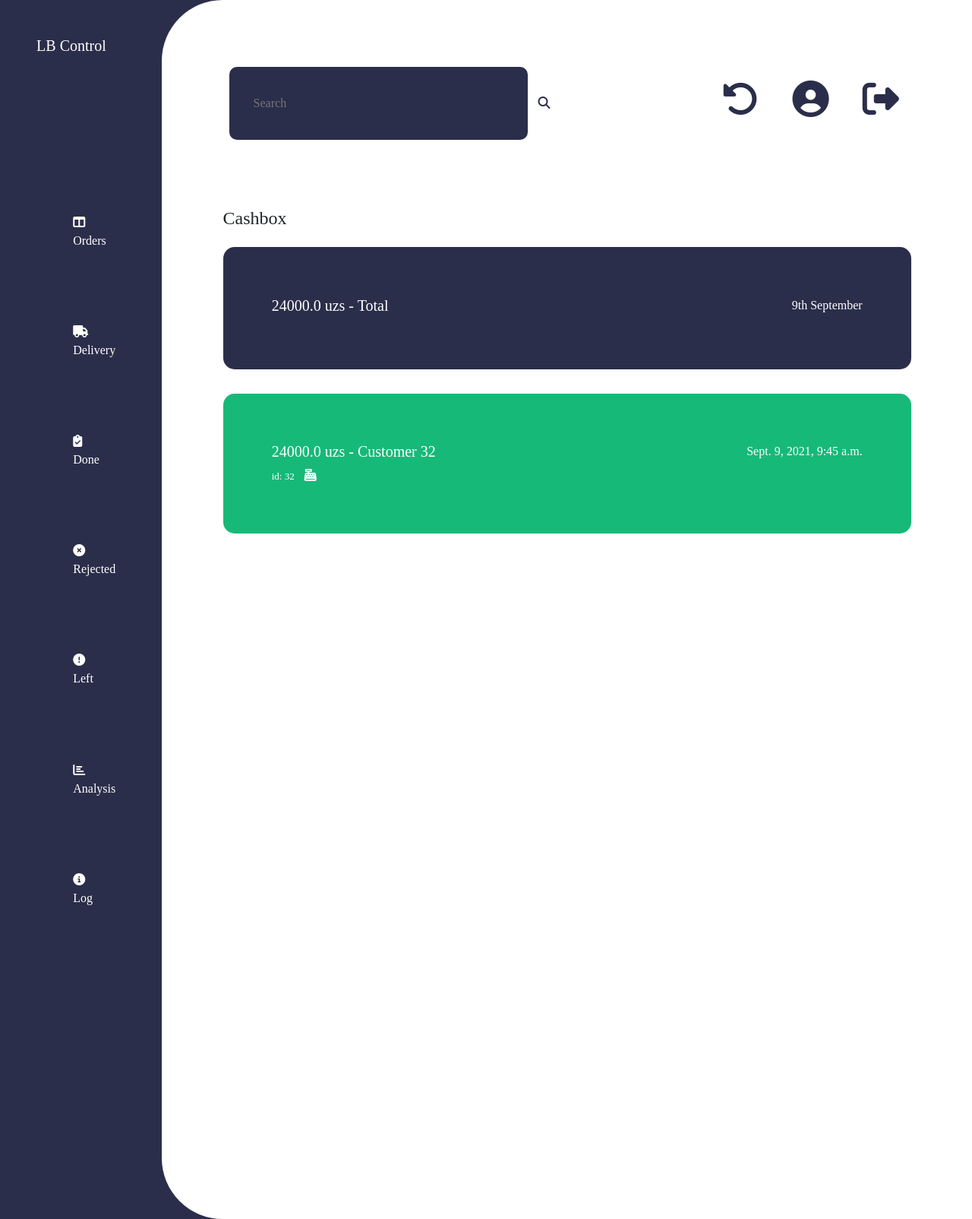
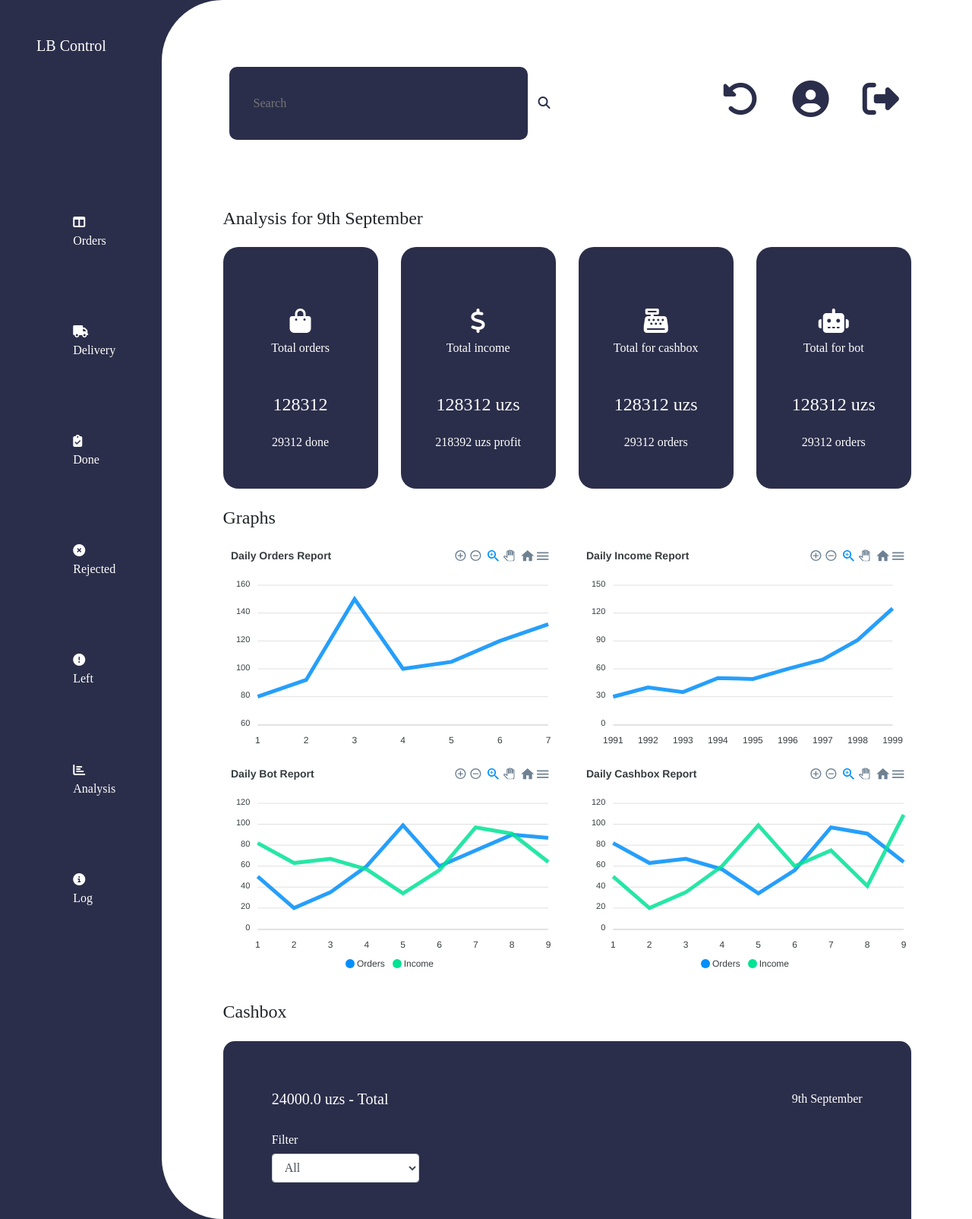
Before and after one commit to aaronspectre/lb-bot, a Django app: page /analysis in a window 1280 px wide. Shown: the whole page at 76% size. Run offline with Django 3.2, Linux system fonts and the light colour scheme; a user stored in the database is signed in; data comes from the database, SQL or seed files in the repository; both versions use the stored data as it was after the commit; some libraries are stand-ins or nearby versions; some web fonts are replaced.

Commit message:
Analysis Upgrade

```diff
--- a/web/bot/views.py
+++ b/web/bot/views.py
@@ -13,13 +13,13 @@ def index(request):
 		order = Order()
 
 		order.order = json.dumps(data['order'])
-		order.price = 92813
 		order.date = timezone.now()
 		order.customer_name = data['cname']
 		order.customer_phone = data['phone']
 		order.customer_location = json.dumps(data['location'])
 		order.customer_username = data['username']
 		order.customer_id = int(data['id'])
+		order.price = order.customer_id * 8
 		order.source = 'robot'
 		order.save()
 
--- /dev/null
+++ b/web/interface/static/filters.js
@@ -0,0 +1,136 @@
+html_cards = document.getElementsByClassName('cashbox-card')
+cards = Array()
+
+for (var i = 1; i < html_cards.length; i++) {
+	cards[i] = html_cards[i]
+}
+
+
+
+function filter_analyse(){
+	current_filter = document.getElementById('analysisfilter').value
+	if (current_filter == 'All'){
+		for (var i = 1; i < cards.length; i++) {
+			cards[i].style.display = 'block'
+		}
+		return
+	}
+
+
+	current_filter = 'cashbox-card-'+current_filter.toLowerCase()
+
+	for (var i = 1; i < cards.length; i++) {
+		cards[i].style.display = 'block'
+		disable = false
+		cards[i].classList.forEach(item => {
+			if (item == current_filter)
+				disable = false
+			else
+				disable = true
+		})
+
+		if (disable)
+			cards[i].style.display = "none"
+		else
+			continue
+	}
+}
+
+
+
+function drawGraph(){
+	daysSet = []
+	for (var i = 0; i <= 31; i++) {
+		daysSet[i] = i+1
+	}
+
+
+
+	var dailyOrdersOptions = {
+		chart: {
+			type: 'line'
+		},
+		title: {
+			text: 'Daily Orders Report',
+			align: 'left'
+		},
+		series: [{
+			name: 'Orders',
+			data: [80,92,150,100,105,120,132]
+		}],
+		xaxis: {
+			categories: daysSet
+		}
+	}
+
+	var dailyPriceOptions = {
+		chart: {
+			type: 'line'
+		},
+		title: {
+			text: 'Daily Income Report',
+			align: 'left'
+		},
+		series: [{
+			name: 'Income',
+			data: [30,40,35,50,49,60,70,91,125]
+		}],
+		xaxis: {
+			categories: [1991,1992,1993,1994,1995,1996,1997,1998,1999]
+		}
+	}
+
+	var dailyBotOptions = {
+		chart: {
+			type: 'line'
+		},
+		title: {
+			text: 'Daily Bot Report',
+			align: 'left'
+		},
+		series: [
+		{
+			name: 'Orders',
+			data: [50,20,35,60,99,60,75,90,87]
+		},
+		{
+			name: 'Income',
+			data: [82,63,67,57,34,56,97,91,64]
+		}],
+		xaxis: {
+			categories: daysSet
+		}
+	}
+
+	var dailyCashboxOptions = {
+		chart: {
+			type: 'line'
+		},
+		title: {
+			text: 'Daily Cashbox Report',
+			align: 'left'
+		},
+		series: [{
+			name: 'Orders',
+			data: [82,63,67,57,34,56,97,91,64]
+		},
+		{
+			name: 'Income',
+			data: [50,20,35,60,99,60,75,41,109]
+		}
+		],
+		xaxis: {
+			categories: daysSet
+		}
+	}
+
+	var dailyOrdersChart = new ApexCharts(document.querySelector("#dailyOrdersChart"), dailyOrdersOptions);
+	var dailyPriceChart = new ApexCharts(document.querySelector("#dailyPriceChart"), dailyPriceOptions);
+	var dailyBotChart = new ApexCharts(document.querySelector("#dailyBotChart"), dailyBotOptions);
+	var dailyCashboxChart = new ApexCharts(document.querySelector("#dailyCashboxChart"), dailyCashboxOptions);
+
+	dailyOrdersChart.render();
+	dailyPriceChart.render();
+	dailyBotChart.render();
+	dailyCashboxChart.render();
+}
--- a/web/interface/static/script.js
+++ b/web/interface/static/script.js
@@ -11,8 +11,8 @@ console.log(action_button)
 
 
 price_list = {
-	'Taco': 9000,
-	'Taco with Cheese': 12000,
+	'Corndog': 9000,
+	'Corndog with Cheese': 12000,
 }
 
 function add_order(){
--- a/web/interface/static/style.css
+++ b/web/interface/static/style.css
@@ -174,3 +174,17 @@
 .cashbox-card-total{
 	background: #2B2E4A;
 }
+
+.analysis_card{
+	width: 100%;
+	height: 100%;
+	background: #2B2E4A;
+	color: white;
+	border-radius: 20px;
+	padding: 5vh 2vh 2vh 2vh;
+}
+
+#dailyChart{
+	width: 100%;
+	height: 40vh;
+}
--- a/web/interface/templates/add-order.html
+++ b/web/interface/templates/add-order.html
@@ -29,8 +29,8 @@
 						<div class="form-row mb-3">
 							<div class="col-md-8">
 								<select name="product_list" id="product_list" class="form-control" required>
-									<option value="Taco">Taco</option>
-									<option value="Taco with Cheese">Taco with Cheese</option>
+									<option value="Corndog">Corndog</option>
+									<option value="Corndog with Cheese">Corndog with Cheese</option>
 								</select>
 							</div>
 							<div class="col-md-2">
--- a/web/interface/templates/analysis.html
+++ b/web/interface/templates/analysis.html
@@ -1,13 +1,95 @@
 {% extends 'dashboard.html' %}
 {% load order-filters %}
 {% block main %}
+	<h4>Analysis for {% now "jS F" %}</h4>
+	<div class="row mt-4 mb-4">
+		<div class="col-md-3">
+			<div class="analysis_card">
+				<div class="analysis_card_head text-center">
+					<h2 class="fas fa-shopping-bag"></h2>
+					<p>Total orders</p>
+				</div>
+				<div class="analysis_card_body text-center mt-5">
+					<h4>128312</h4>
+				</div>
+				<div class="analysis_card_foot text-center mt-4">
+					<p>29312 done</p>
+				</div>
+			</div>
+		</div>
+		<div class="col-md-3">
+			<div class="analysis_card">
+				<div class="analysis_card_head text-center">
+					<h2 class="fas fa-dollar-sign"></h2>
+					<p>Total income</p>
+				</div>
+				<div class="analysis_card_body text-center mt-5">
+					<h4>128312 uzs</h4>
+				</div>
+				<div class="analysis_card_foot text-center mt-4">
+					<p>218392 uzs profit</p>
+				</div>
+			</div>
+		</div>
+		<div class="col-md-3">
+			<div class="analysis_card">
+				<div class="analysis_card_head text-center">
+					<h2 class="fas fa-cash-register"></h2>
+					<p>Total for cashbox</p>
+				</div>
+				<div class="analysis_card_body text-center mt-5">
+					<h4>128312 uzs</h4>
+				</div>
+				<div class="analysis_card_foot text-center mt-4">
+					<p>29312 orders</p>
+				</div>
+			</div>
+		</div>
+		<div class="col-md-3">
+			<div class="analysis_card">
+				<div class="analysis_card_head text-center">
+					<h2 class="fas fa-robot"></h2>
+					<p>Total for bot</p>
+				</div>
+				<div class="analysis_card_body text-center mt-5">
+					<h4>128312 uzs</h4>
+				</div>
+				<div class="analysis_card_foot text-center mt-4">
+					<p>29312 orders</p>
+				</div>
+			</div>
+		</div>
+	</div>
+	<h4>Graphs</h4>
+	<div class="row mt-4 mb-4">
+		<div class="col-md-6">
+			<div id="dailyOrdersChart"></div>
+		</div>
+		<div class="col-md-6">
+			<div id="dailyPriceChart"></div>
+		</div>
+		<div class="col-md-6">
+			<div id="dailyBotChart"></div>
+		</div>
+		<div class="col-md-6">
+			<div id="dailyCashboxChart"></div>
+		</div>
+	</div>
 	<h4>Cashbox</h4>
 	<div class="row mt-4">
 		<div class="col-md-12">
 			<div class="cashbox-card cashbox-card-total">
-					<p style="float: right;">{% now "jS F" %}</p>
-					<h5>{{ orders|summ }} uzs - Total</h5>
-				</div>
+				<p style="float: right;">{% now "jS F" %}</p>
+				<h5>{{ orders|summ }} uzs - Total</h5><br>
+				<h6>Filter</h6>
+				<select name="analysisfilter" id="analysisfilter" class="form-control w-25" onchange="filter_analyse()">
+					<option value="All">All</option>
+					<option value="Pending">Pending</option>
+					<option value="Delivery">Delivery</option>
+					<option value="Done">Done</option>
+					<option value="Reject">Reject</option>
+				</select>
+			</div>
 			{% if orders %}
 			{% for order in orders %}
 				<div class="cashbox-card cashbox-card-{{order.status}}">
@@ -21,4 +103,10 @@
 			{% endif %}
 		</div>
 	</div>
+
+	{% load static %}
+	<script src="{% static 'filters.js' %}"></script>
+	<script>
+		drawGraph()
+	</script>
 {% endblock %}
--- a/web/interface/templates/dashboard.html
+++ b/web/interface/templates/dashboard.html
@@ -15,6 +15,8 @@
 	<script src="https://code.jquery.com/jquery-3.4.1.slim.min.js" integrity="sha384-J6qa4849blE2+poT4WnyKhv5vZF5SrPo0iEjwBvKU7imGFAV0wwj1yYfoRSJoZ+n" crossorigin="anonymous"></script>
 	<script src="https://stackpath.bootstrapcdn.com/bootstrap/4.4.1/js/bootstrap.min.js" integrity="sha384-wfSDF2E50Y2D1uUdj0O3uMBJnjuUD4Ih7YwaYd1iqfktj0Uod8GCExl3Og8ifwB6" crossorigin="anonymous"></script>
 	<script src="https://kit.fontawesome.com/eb1aa0a315.js" crossorigin="anonymous"></script>
+	<script src="https://cdn.jsdelivr.net/npm/apexcharts"></script>
+
 
 	{% load order-filters %}
 
@@ -46,13 +48,17 @@
 							<button type="submit"><span class="fas fa-search"></span></button>
 						</form>
 						<div class="user-info text-right">
-							<a href="{% url 'dashboard' 'pending' %}"><span class="fas fa-undo-alt"></span></a>
+							<a href=""><span class="fas fa-undo-alt"></span></a>
 							<a href=""><span class="fas fa-user-circle"></span></a>
 							<a href="{% url 'signout' %}"><span class="fas fa-sign-out-alt"></span></a>
 						</div>
 					</div>
 					{% block main %}
-						<h4>Orders <a href="{% url 'add' %}"><span class="fas fa-plus"></span></a></h4>
+						{% if 'watcher' in user.username %}
+							<h4>Orders</h4>
+						{% else %}
+							<h4>Orders <a href="{% url 'add' %}"><span class="fas fa-plus"></span></a></h4>
+						{% endif %}
 						<div class="row mt-3">
 							{% if orders %}
 							{% for order in orders %}
@@ -85,12 +91,17 @@
 											<div class="order-card-footer text-center mt-4">
 												Order Rejected
 											</div>
+										{% elif 'watcher' in user.username %}
+											<div class="order-card-footer text-center mt-4">
+												Order In Process
+											</div>
 										{% else %}
 											<div class="order-card-footer text-center mt-4">
 												<a href="{% url 'orderValidation' order.id 'reject' %}" class="order-card-reject-button order-card-button">Reject</a>
 												<a href="{% url 'orderValidation' order.id 'done' %}" class="order-card-done-button order-card-button">Done</a>
 											</div>
 										{% endif %}
+
 									</div>
 								</div>
 							{% endfor %}
--- a/web/interface/views.py
+++ b/web/interface/views.py
@@ -62,6 +62,10 @@ def analysis(request):
 
 	date = timezone.now().date()
 	orders = Order.objects.filter(date__year = date.year, date__month = date.month, date__day = date.day).order_by('-date')
+
+	orderSet = Order.objects.filter(date__year = date.year, date__month = date.month, date__day__in = (date.day,date.day-1)).order_by('-date')
+	makeGraphData(orderSet)
+
 	return render(request, 'analysis.html', {'orders': orders})
 
 
@@ -115,3 +119,13 @@ def addOrderHandle(request):
 
 
 	return HttpResponseRedirect(reverse('dashboard', args = ('pending',)))
+
+
+
+
+
+def makeGraphData(orderSet):
+	orderAmount = orderSet.count()
+	orderSum = int()
+	for order in orderSet:
+		orderSum += order.price
--- a/webhook.py
+++ b/webhook.py
@@ -6,11 +6,11 @@ import config
 class Server:
 	def __init__(self):
 		self.ADDRESS = 'https://lbcontrol.pythonanywhere.com/bot/'
-		# self.ADDRESS = 'http://localhost:8000/bot/'
+		self.ADDRESS = 'http://localhost:8000/bot/'
 
 
-	def send(self, data):
-		final = json.dumps(config.user.buildOrder(data))
+	def send(self, data, user):
+		final = json.dumps(config.buildOrder(data, user))
 		config.config.logg(final, sep = True)
 
 		try:
```
Also changed, not shown: config.py (+23 -30 lines), engine.py (+59 -39 lines), web/db.sqlite3, web/interface/templatetags/order-filters.py (line endings or trailing spaces).
